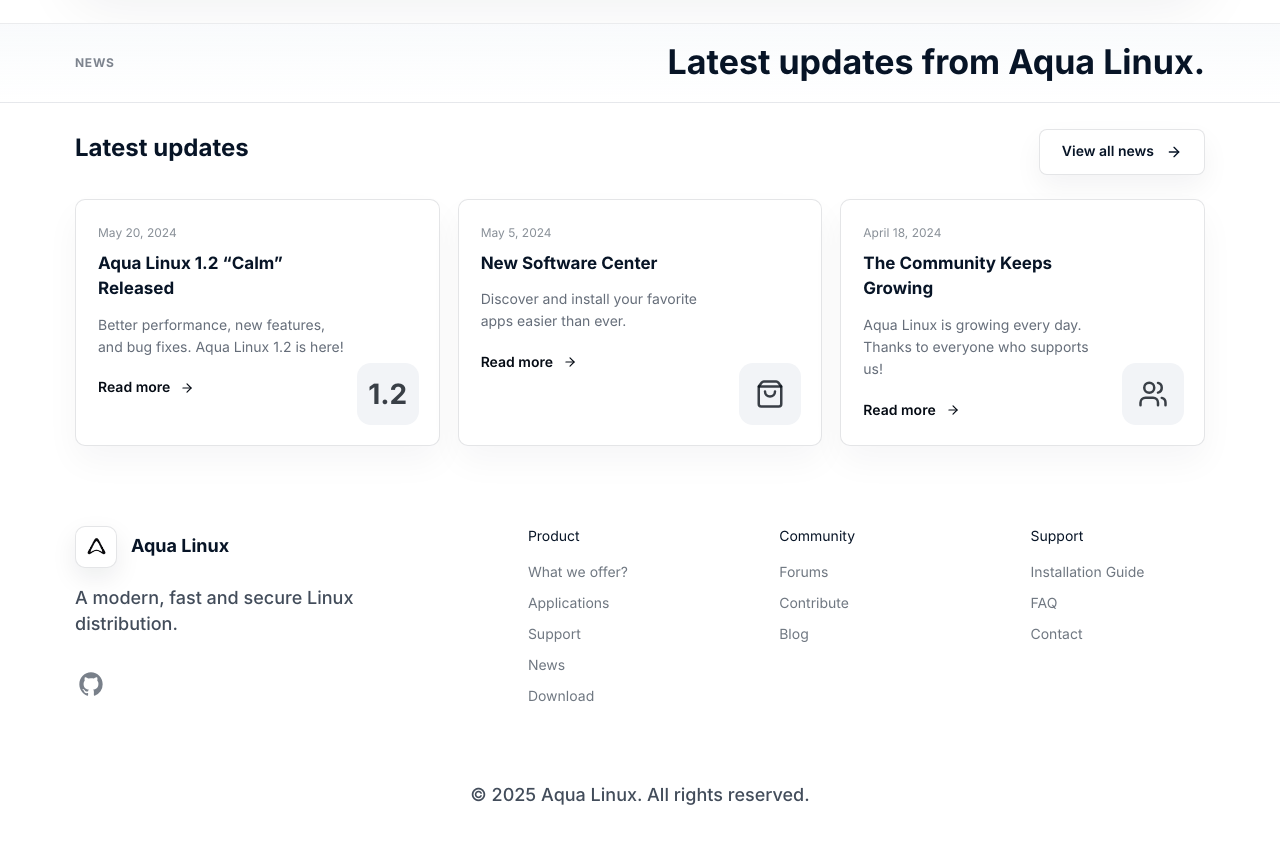
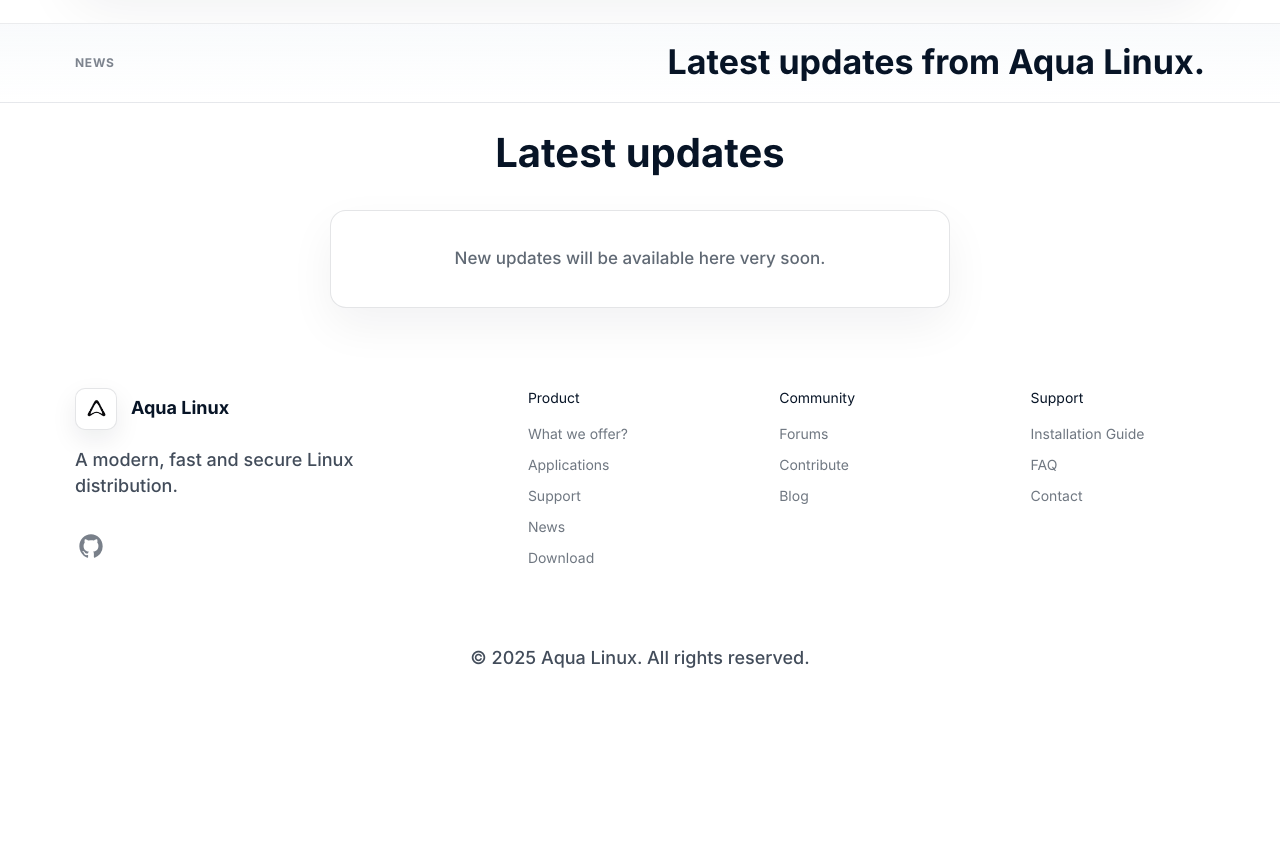
Before and after one commit to aqua-linux/aqua-website, a Next.js app: page / in a window 1280 px wide. Shown: the part 2240-3084 px from the top of the page. After the commit the page ends 2958 px from the top, so only its background shows below. Built offline with nearby package versions, Linux system fonts and the light colour scheme.

Commit message:
Replace news cards with coming soon message

```diff
--- a/app/globals.css
+++ b/app/globals.css
@@ -705,8 +705,7 @@
 }
 
 .app-grid,
-.edition-list,
-.news-grid {
+.edition-list {
   display: grid;
   grid-template-columns: repeat(3, minmax(0, 1fr));
   gap: 18px;
@@ -836,63 +835,19 @@
   font-size: 24px;
 }
 
-.news-grid {
-  width: 100%;
-}
-
-.news-card {
-  position: relative;
-  min-height: 178px;
-  padding: 24px 92px 24px 22px;
+.news-placeholder {
+  width: min(620px, 100%);
+  margin: 0 auto;
+  padding: 34px 28px;
   border: 1px solid var(--panel-line);
-  border-radius: 10px;
+  border-radius: 16px;
+  color: rgba(7, 20, 38, 0.64);
+  font-size: 17px;
+  font-weight: 500;
+  line-height: 1.65;
+  text-align: center;
   background: #ffffff;
-  box-shadow: 0 16px 34px rgba(15, 23, 42, 0.04);
-}
-
-.news-card p {
-  margin: 0 0 10px;
-  color: rgba(7, 20, 38, 0.48);
-  font-size: 12px;
-}
-
-.news-card h3 {
-  margin: 0 0 12px;
-  color: #071426;
-  font-size: 17px;
-  font-weight: 700;
-}
-
-.news-card span {
-  display: block;
-  color: rgba(7, 20, 38, 0.62);
-  font-size: 14px;
-  line-height: 1.6;
-}
-
-.news-card a {
-  display: inline-flex;
-  align-items: center;
-  gap: 10px;
-  margin-top: 18px;
-  color: #050b14;
-  font-size: 14px;
-  font-weight: 600;
-}
-
-.news-badge {
-  position: absolute;
-  right: 20px;
-  bottom: 20px;
-  display: grid;
-  place-items: center;
-  width: 62px;
-  height: 62px;
-  border-radius: 14px;
-  color: rgba(5, 11, 20, 0.78);
-  background: #f2f4f7;
-  font-size: 28px;
-  font-weight: 700;
+  box-shadow: 0 18px 46px rgba(15, 23, 42, 0.055);
 }
 
 .app-card p,
@@ -1190,10 +1145,6 @@
     grid-template-columns: repeat(3, minmax(0, 1fr));
   }
 
-  .news-grid {
-    grid-template-columns: repeat(2, minmax(0, 1fr));
-  }
-
   .feature-card:nth-child(2) {
     border-right: 0;
   }
@@ -1292,8 +1243,7 @@
 
   .feature-grid,
   .footer,
-  .edition-list,
-  .news-grid {
+  .edition-list {
     grid-template-columns: 1fr;
   }
 
@@ -1336,10 +1286,6 @@
     flex-direction: column;
   }
 
-  .news-card {
-    min-height: 172px;
-  }
-
   .feature-card:last-child {
     border-bottom: 0;
   }
--- a/app/site.tsx
+++ b/app/site.tsx
@@ -5,8 +5,6 @@
   Download,
   Headphones,
   MessageCircle,
-  ShoppingBag,
-  Users,
 } from "lucide-react";
 import { InteractiveHero } from "./hero";
 import { navItems } from "./nav-items";
@@ -51,12 +49,6 @@
   ["Aqua Desktop", "The default personal desktop experience."],
   ["Aqua Recovery", "A minimal rescue environment for system work."],
   ["Aqua Tools", "Small utilities for builds, checks, and development."],
-];
-
-const newsCards = [
-  ["May 20, 2024", "Aqua Linux 1.2 “Calm” Released", "Better performance, new features, and bug fixes. Aqua Linux 1.2 is here!", "1.2"],
-  ["May 5, 2024", "New Software Center", "Discover and install your favorite apps easier than ever.", "bag"],
-  ["April 18, 2024", "The Community Keeps Growing", "Aqua Linux is growing every day. Thanks to everyone who supports us!", "users"],
 ];
 
 type PageShellProps = {
@@ -150,28 +142,12 @@
 export function WhatsNew() {
   return (
     <section className="news-section">
-      <div className="section-heading split-heading">
-        <div>
-          <h2>Latest updates</h2>
-        </div>
-        <a className="light-button" href="/coming-soon">
-          View all news
-          <ArrowRight size={16} />
-        </a>
+      <div className="section-heading">
+        <h2>Latest updates</h2>
       </div>
-      <div className="news-grid">
-        {newsCards.map(([date, title, body, badge]) => (
-          <article className="news-card" key={title}>
-            <p>{date}</p>
-            <h3>{title}</h3>
-            <span>{body}</span>
-            <a href="/coming-soon">Read more <ArrowRight size={14} /></a>
-            <div className="news-badge" aria-hidden="true">
-              {badge === "bag" ? <ShoppingBag size={30} /> : badge === "users" ? <Users size={30} /> : badge}
-            </div>
-          </article>
-        ))}
-      </div>
+      <p className="news-placeholder">
+        New updates will be available here very soon.
+      </p>
     </section>
   );
 }
```
Also changed, not shown: 1 other file (tests, documents, lock files or other folders).
